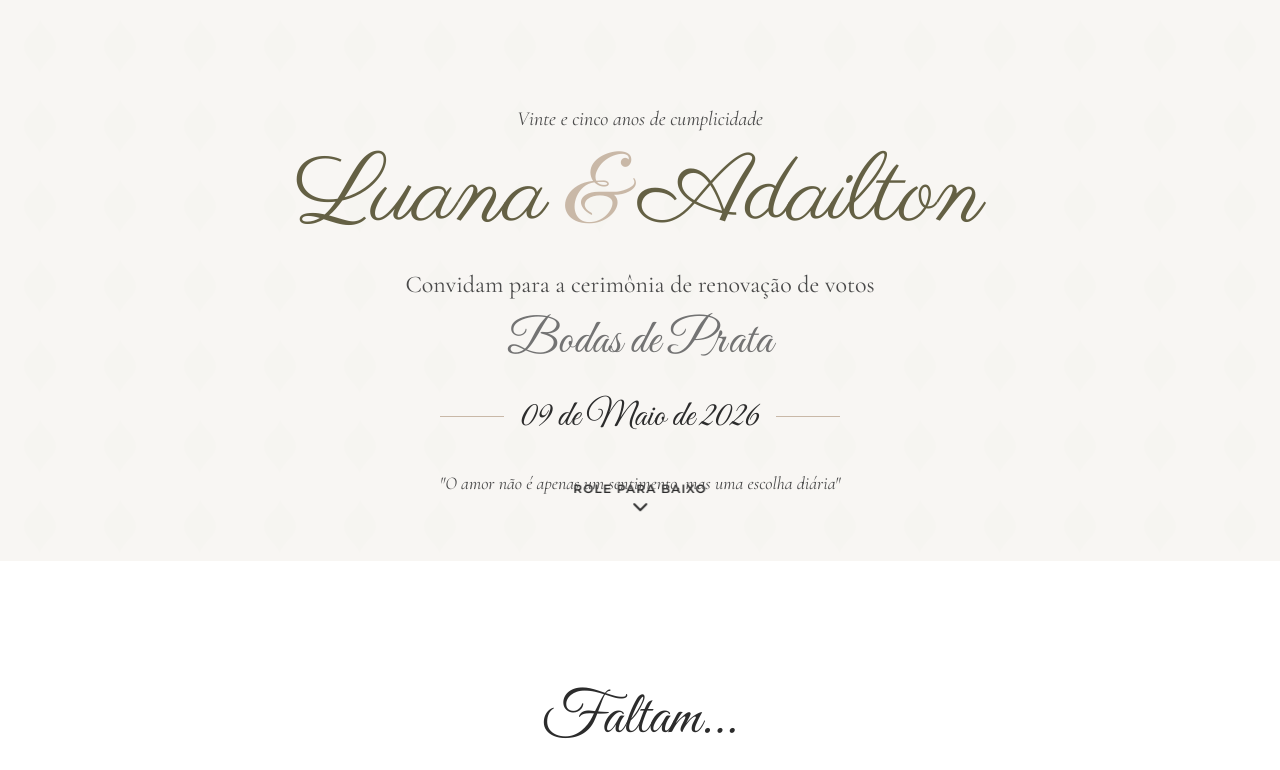
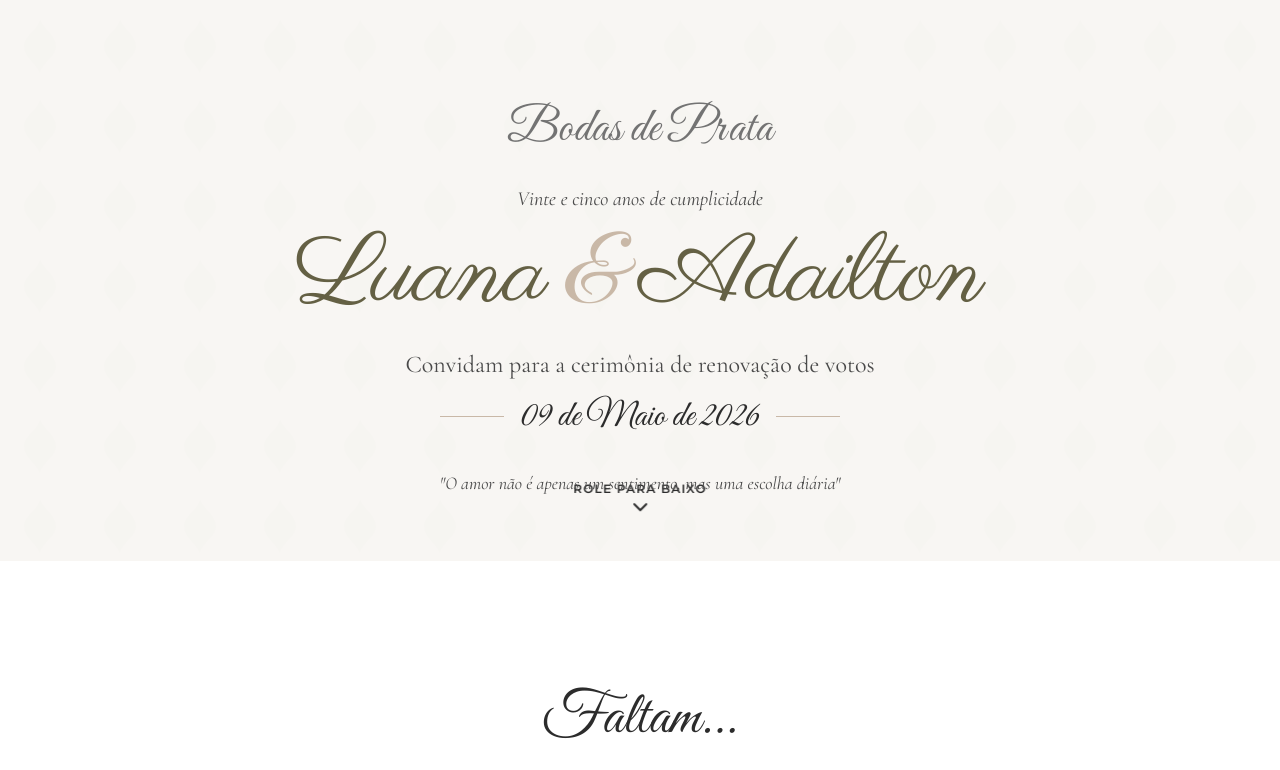
Before and after one commit to AdailtonMRO/BodasdePrata, a React (Vite) app: page / in a window 1280 px wide. Shown: the part 627-1397 px from the top of the page. Built offline with nearby package versions, Linux system fonts and the light colour scheme.

Commit message:
subiu nome bodas

```diff
--- a/src/sections/Hero.tsx
+++ b/src/sections/Hero.tsx
@@ -65,7 +65,9 @@ export function Hero() {
               className="w-[128] h-[128] object-contain"
             />
           </div>
-
+          <h2 className="font-script text-4xl md:text-5xl text-[#737373] mb-8 animate-fade-in opacity-0" style={{ animationDelay: '0.6s' }}>
+            Bodas de Prata
+          </h2>
           {/* Subtitle */}
           <p className="font-serif text-lg md:text-xl text-light-text italic mb-4 animate-fade-in opacity-0" style={{ animationDelay: '0.3s' }}>
             Vinte e cinco anos de cumplicidade
@@ -83,9 +85,7 @@ export function Hero() {
             Convidam para a cerimônia de renovação de votos
           </p>
 
-          <h2 className="font-script text-4xl md:text-5xl text-[#737373] mb-8 animate-fade-in opacity-0" style={{ animationDelay: '0.6s' }}>
-            Bodas de Prata
-          </h2>
+
 
           {/* Date */}
           <div className="flex items-center gap-4 animate-fade-in opacity-0" style={{ animationDelay: '0.7s' }}>
```
